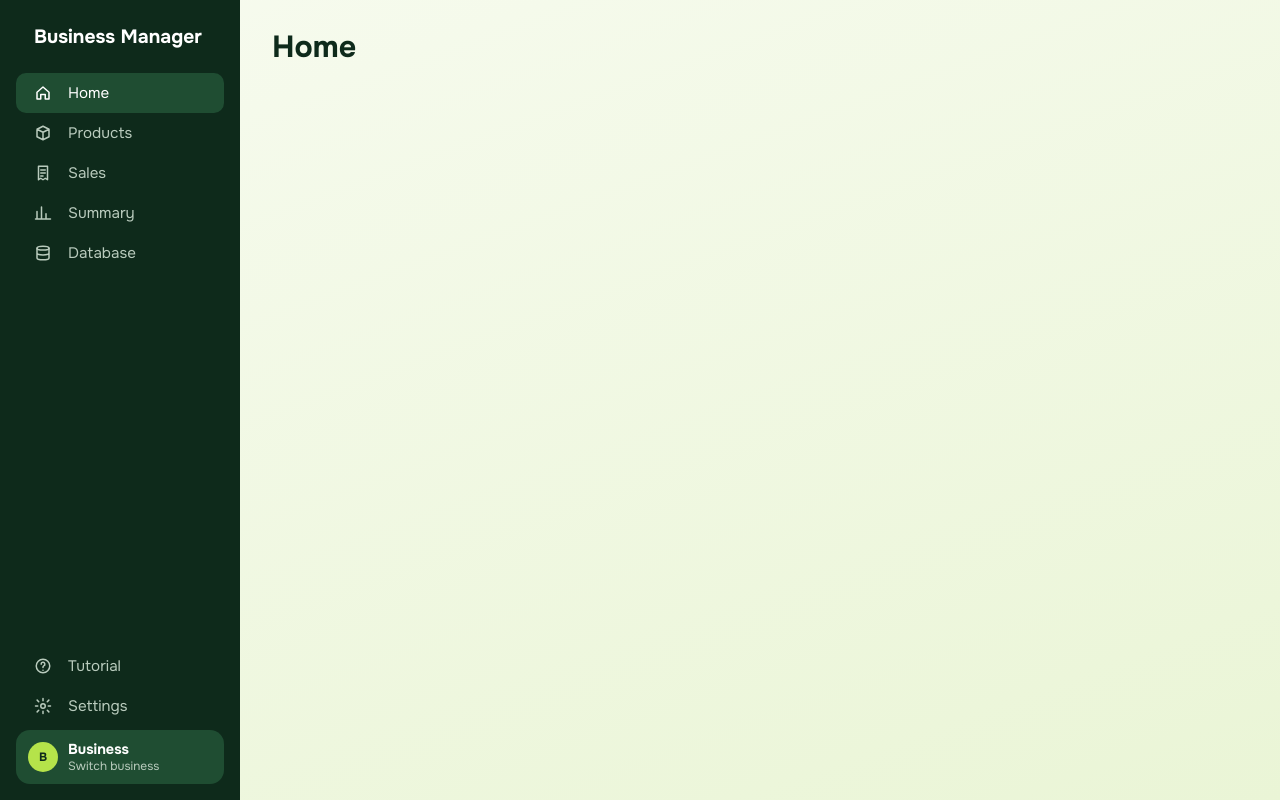
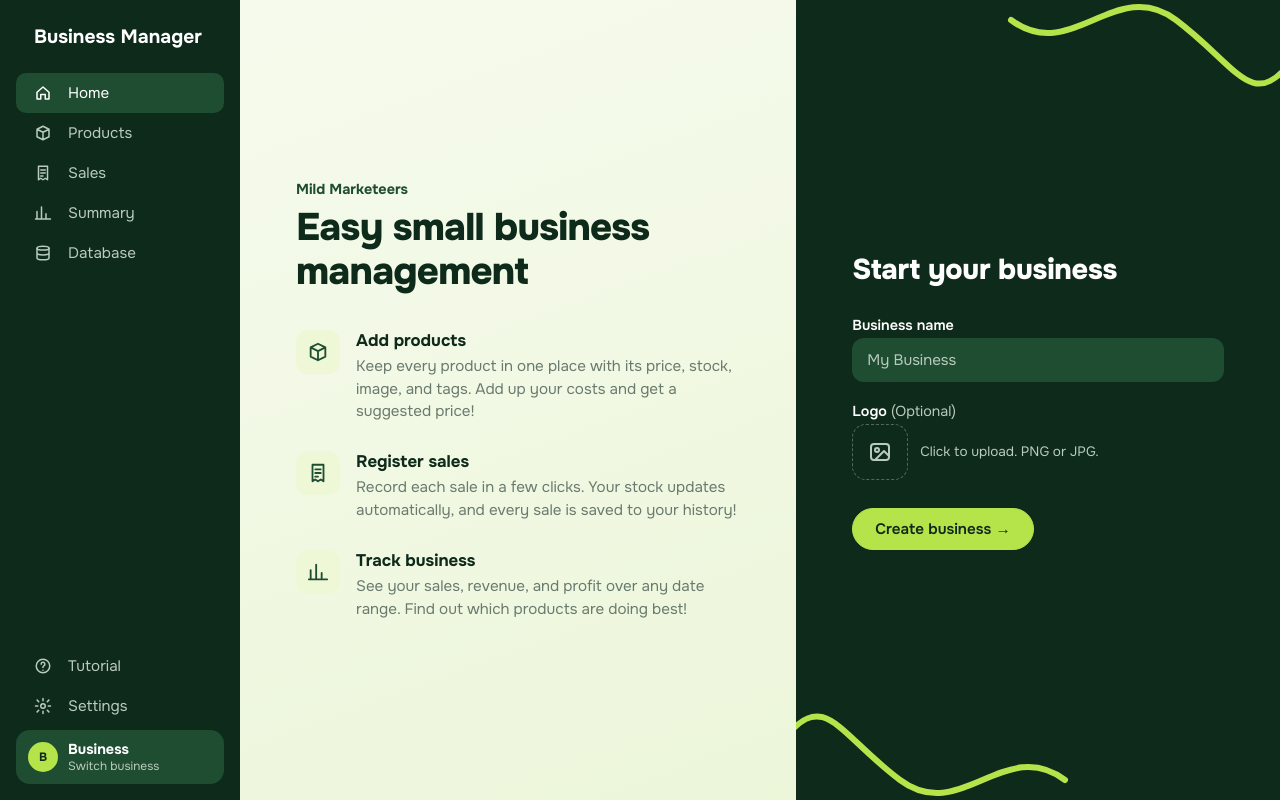
Before and after one commit to orgwirelist123/MildMarketeers, a Spring Boot app: page / in a window 1280 px wide. Run offline with Spring Boot 4, Linux system fonts and the light colour scheme.

Commit message:
Home page UI

```diff
--- /dev/null
+++ b/app/src/main/resources/static/css/home.css
@@ -0,0 +1,205 @@
+/* Features */
+.home {
+    display: grid;
+    grid-template-columns: 1.15fr 1fr;
+    min-height: 100vh;
+    padding: 0;
+}
+
+.home-intro {
+    display: flex;
+    flex-direction: column;
+    justify-content: center;
+    padding: 48px 56px;
+}
+
+.home-label {
+    margin: 0 0 8px;
+    color: var(--primary-hover);
+    font-size: 0.9rem;
+    font-weight: 700;
+}
+
+.home-title {
+    margin: 0 0 36px;
+    font-size: 2.4rem;
+    font-weight: 800;
+    letter-spacing: -0.02em;
+    line-height: 1.15;
+}
+
+.home-features {
+    list-style: none;
+    margin: 0;
+    padding: 0;
+    display: flex;
+    flex-direction: column;
+    gap: 28px;
+    max-width: 520px;
+}
+
+.home-feature {
+    display: flex;
+    gap: 16px;
+}
+
+.home-feature-icon {
+    display: flex;
+    align-items: center;
+    justify-content: center;
+    flex-shrink: 0;
+    width: 44px;
+    height: 44px;
+    border-radius: 12px;
+    background: var(--accent-light);
+    color: var(--primary-hover);
+}
+
+.home-feature-icon svg {
+    width: 22px;
+    height: 22px;
+}
+
+.home-feature h2 {
+    margin: 0 0 4px;
+    font-size: 1.05rem;
+}
+
+.home-feature p {
+    margin: 0;
+    color: var(--text-secondary);
+    line-height: 1.5;
+}
+
+/* Create Business */
+.home-start {
+    position: relative;
+    overflow: hidden;
+    display: flex;
+    flex-direction: column;
+    justify-content: center;
+    padding: 48px 56px;
+    background: var(--primary);
+    color: white;
+}
+
+.home-squiggle {
+    position: absolute;
+    top: -10px;
+    right: -16px;
+    width: 300px;
+    height: 180px;
+    stroke: var(--accent);
+    stroke-width: 4;
+}
+
+.home-squiggle-bottom {
+    top: auto;
+    right: auto;
+    bottom: -10px;
+    left: -16px;
+    transform: rotate(180deg);
+}
+
+.home-start-title {
+    position: relative;
+    margin: 0 0 28px;
+    font-size: 1.8rem;
+    font-weight: 800;
+    letter-spacing: -0.01em;
+}
+
+.business-form {
+    position: relative;
+    display: flex;
+    flex-direction: column;
+    gap: 20px;
+    max-width: 380px;
+}
+
+.home-field {
+    display: flex;
+    flex-direction: column;
+    gap: 4px;
+}
+
+.home-field-label {
+    font-size: 0.9rem;
+    font-weight: 600;
+}
+
+.home-optional {
+    color: var(--sidebar-text);
+    font-weight: 400;
+}
+
+.home-input {
+    height: 44px;
+    padding: 0 14px;
+    border: 1px solid transparent;
+    border-radius: 12px;
+    background: var(--primary-hover);
+    color: white;
+    font: inherit;
+    outline: none;
+}
+
+.home-input::placeholder {
+    color: var(--sidebar-text);
+}
+
+.home-input:focus {
+    border-color: var(--accent);
+}
+
+.home-upload-row {
+    display: flex;
+    align-items: center;
+    gap: 12px;
+}
+
+.home-upload {
+    display: flex;
+    align-items: center;
+    justify-content: center;
+    width: 56px;
+    height: 56px;
+    border: 1.5px dashed rgba(185, 203, 189, 0.4);
+    border-radius: 14px;
+    color: var(--sidebar-text);
+    cursor: pointer;
+    transition: 0.15s;
+}
+
+.home-upload:hover {
+    border-color: var(--accent);
+    color: white;
+}
+
+.home-upload:active {
+    transform: scale(0.95);
+}
+
+.home-upload svg {
+    width: 24px;
+    height: 24px;
+}
+
+.home-upload-tip {
+    color: var(--sidebar-text);
+    font-size: 0.85rem;
+}
+
+.home-submit {
+    align-self: flex-start;
+    margin-top: 8px;
+    padding: 10px 22px;
+    background: var(--accent);
+    border-color: var(--accent);
+    color: var(--primary);
+}
+
+.home-submit:hover {
+    background: #C6EC6B;
+    border-color: #C6EC6B;
+}
--- a/app/src/main/resources/static/index.html
+++ b/app/src/main/resources/static/index.html
@@ -2,12 +2,12 @@
 <html lang="en">
 <head>
     <meta charset="UTF-8">
-    <title>Business Manager | Products</title>
+    <title>Business Manager | Home</title>
     <link rel="preconnect" href="https://fonts.googleapis.com">
     <link rel="preconnect" href="https://fonts.gstatic.com" crossorigin>
-    <link href="https://fonts.googleapis.com/css2?family=Onest:wght@400;500;600;700&display=swap" rel="stylesheet">
+    <link href="https://fonts.googleapis.com/css2?family=Onest:wght@400;500;600;700;800&display=swap" rel="stylesheet">
     <link rel="stylesheet" href="css/style.css">
-    <link rel="stylesheet" href="css/products.css">
+    <link rel="stylesheet" href="css/home.css">
 </head>
 <body>
 <div class="app">
@@ -67,11 +67,68 @@
         </details>
     </aside>
 
-    <main class="main">
-        <!-- Page Title -->
-        <header class="page-header">
-            <h1>Home</h1>
-        </header>
+    <main class="main home">
+        <!-- Features -->
+        <section class="home-intro">
+            <p class="home-label">Mild Marketeers</p>
+            <h1 class="home-title">Easy small business management</h1>
+
+            <ul class="home-features">
+                <li class="home-feature">
+                    <span class="home-feature-icon"><svg viewBox="0 0 24 24"><path d="M12 3 4 7v10l8 4 8-4V7zM4 7l8 4 8-4M12 11v10"/></svg></span>
+                    <div>
+                        <h2>Add products</h2>
+                        <p>Keep every product in one place with its price, stock, image, and tags. Add up your costs and get a suggested price!</p>
+                    </div>
+                </li>
+
+                <li class="home-feature">
+                    <span class="home-feature-icon"><svg viewBox="0 0 24 24"><path d="M6 3h12v18l-3-2-3 2-3-2-3 2zM9 8h6M9 12h6M9 16h3"/></svg></span>
+                    <div>
+                        <h2>Register sales</h2>
+                        <p>Record each sale in a few clicks. Your stock updates automatically, and every sale is saved to your history!</p>
+                    </div>
+                </li>
+
+                <li class="home-feature">
+                    <span class="home-feature-icon"><svg viewBox="0 0 24 24"><path d="M4 20V10M10 20V4M16 20v-7M22 20H2"/></svg></span>
+                    <div>
+                        <h2>Track business</h2>
+                        <p>See your sales, revenue, and profit over any date range. Find out which products are doing best!</p>
+                    </div>
+                </li>
+            </ul>
+        </section>
+
+        <!-- Create a business -->
+        <section class="home-start">
+            <svg class="home-squiggle" viewBox="0 0 200 120"><path d="M10 20c40 30 70-30 110 0s50 60 75 30"/></svg>
+            <svg class="home-squiggle home-squiggle-bottom" viewBox="0 0 200 120"><path d="M10 20c40 30 70-30 110 0s50 60 75 30"/></svg>
+            <h2 class="home-start-title">Start your business</h2>
+
+            <form class="business-form">
+                <!-- Choose Name -->
+                <label class="home-field">
+                    <span class="home-field-label">Business name</span>
+                    <input type="text" class="home-input" name="business-name" placeholder="My Business" required>
+                </label>
+
+                <!-- Choose Logo -->
+                <div class="home-field">
+                    <span class="home-field-label">Logo <span class="home-optional">(Optional)</span></span>
+                    <div class="home-upload-row">
+                        <label class="home-upload" title="Upload logo">
+                            <input type="file" name="logo" accept="image/png, image/jpeg" hidden>
+                            <svg viewBox="0 0 24 24"><rect x="3" y="4" width="18" height="16" rx="3"/><circle cx="9" cy="10" r="2"/><path d="m21 16-5-5-9 9"/></svg>
+                        </label>
+                        <span class="home-upload-tip">Click to upload. PNG or JPG.</span>
+                    </div>
+                </div>
+
+                <!-- Submit -->
+                <button type="submit" class="btn home-submit">Create business →</button>
+            </form>
+        </section>
     </main>
 </div>
 
```
Also changed, not shown: other parts of app/src/main/resources/static/index.html (+0 -125 lines).
